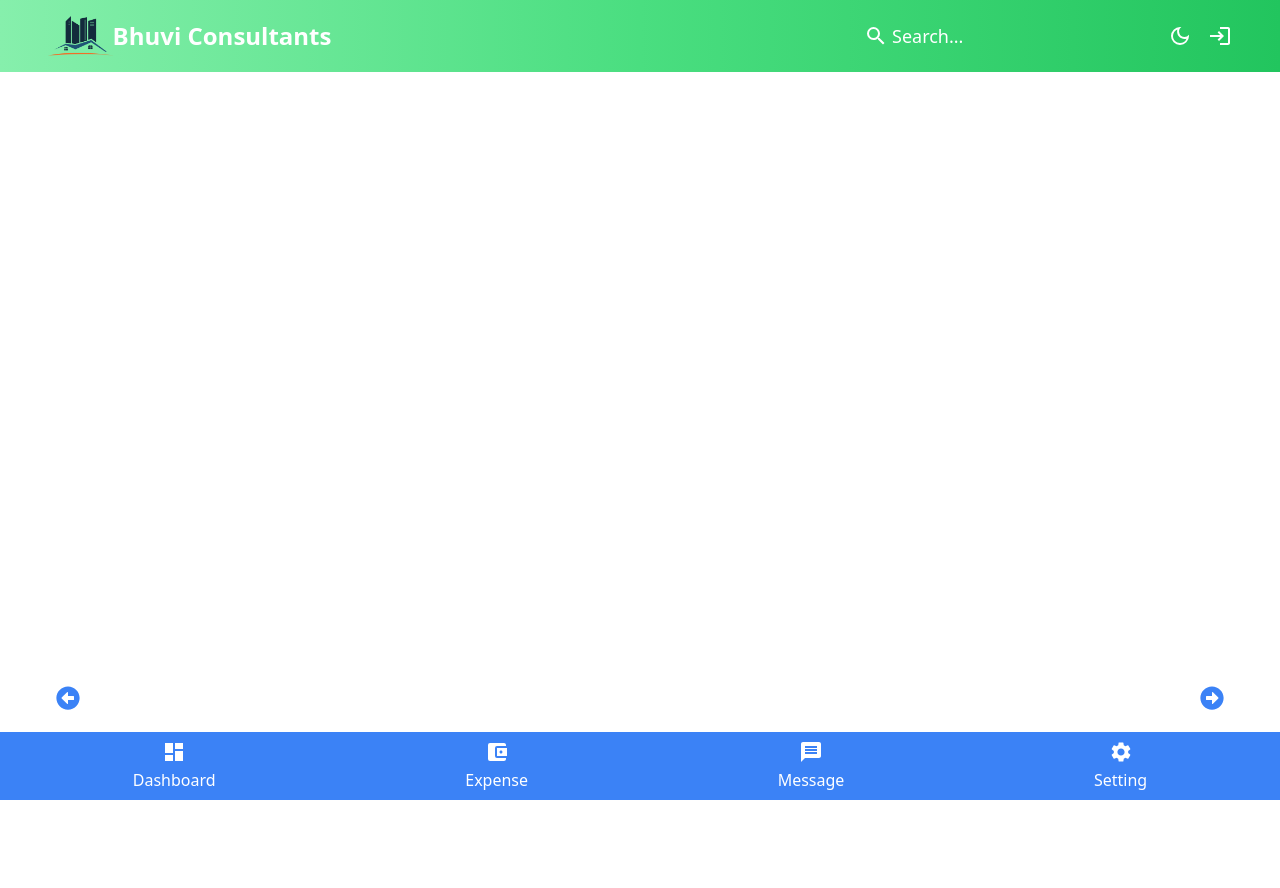
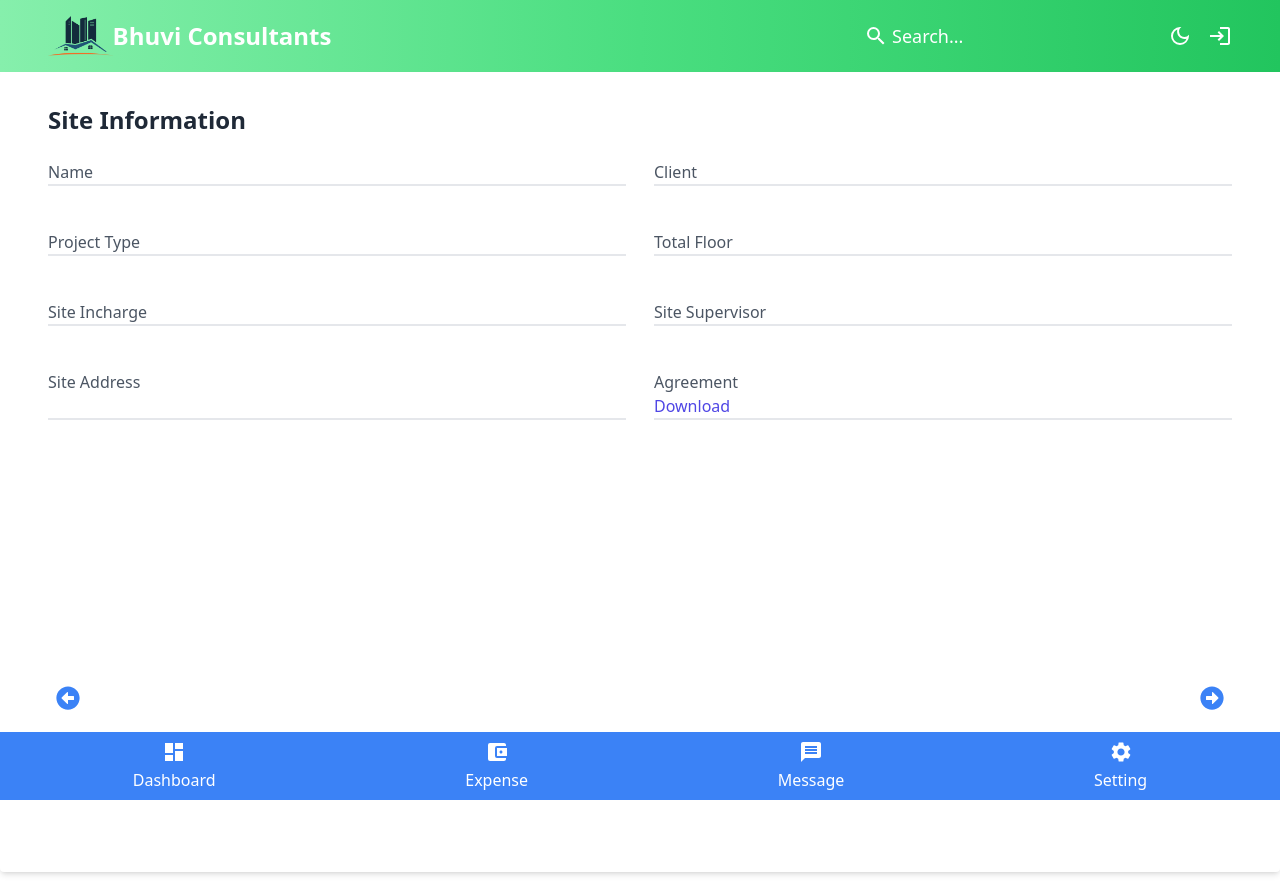
Before and after one commit to rshubham-dev/Bhuvi-Manager, a React (Create React App) app: page /site in a window 1280 px wide. Before the commit the page ends 800 px from the top, so only its background shows below. Built offline with nearby package versions, Linux system fonts and the light colour scheme.

Commit message:
ui update 2

```diff
--- a/src/components/Navbar.js
+++ b/src/components/Navbar.js
@@ -32,7 +32,7 @@ const Navbar = () => {
   };
 
   return (
-    <header className='mb-6'>
+    <header>
       <nav className="bg-gradient-to-r from-green-300 via-green-400 to-green-500 p-4 md:px-8 lg:px-12">
         <div className="flex flex-col md:flex-row items-center justify-between">
           <div>
--- a/src/screen/SiteScreen.js
+++ b/src/screen/SiteScreen.js
@@ -3,7 +3,7 @@ import axios from 'axios';
 import { useLocation} from 'react-router-dom';
 
 const SiteScreen = () => {
-  const [siteData, setSiteData] = useState({});
+  const [site, setSiteData] = useState({});
   const location = useLocation();
   console.log(location);
 
@@ -27,7 +27,48 @@ const SiteScreen = () => {
     }
   };
   return (
-    <div>{siteData.name}</div>
+    <>
+<div className="bg-white shadow-md rounded px-12 py-8 mb-4 h-screen">
+      <h3 className="text-2xl font-semibold text-gray-800 mb-6">Site Information</h3>
+      <div className="grid grid-cols-1 md:grid-cols-2 gap-7 ">
+        <div className="mb-4 border-b-2">
+          <label className="block text-l font-medium text-gray-600">Name</label>
+          <p className="text-lg text-gray-800">{site.name}</p>
+        </div>
+        <div className="mb-4 border-b-2">
+          <label className="block text-l font-medium text-gray-600">Client</label>
+          <p className="text-lg text-gray-800">{site.client}</p>
+        </div>
+        <div className="mb-4 border-b-2">
+          <label className="block text-l font-medium text-gray-600">Project Type</label>
+          <p className="text-lg text-gray-800">{site.projectType}</p>
+        </div>
+        <div className="mb-4 border-b-2">
+          <label className="block text-l font-medium text-gray-600">Total Floor</label>
+          <p className="text-lg text-gray-800">{site.floors}</p>
+        </div>
+        <div className="mb-4 border-b-2">
+          <label className="block text-l font-medium text-gray-600">Site Incharge</label>
+          <p className="text-lg text-gray-800">{site.incharge}</p>
+        </div>
+        <div className="mb-4 border-b-2">
+          <label className="block text-l font-medium text-gray-600">Site Supervisor</label>
+          <p className="text-lg text-gray-800">{site.supervisor}</p>
+        </div>
+        <div className="mb-4 border-b-2">
+          <label className="block text-l font-medium text-gray-600">Site Address</label>
+          <p className="text-lg text-gray-800"></p>
+        </div>
+        <div className="mb-4 border-b-2">
+          <label className="block text-l font-medium text-gray-600">Agreement</label>
+              <span className="truncate font-medium text-gray-800">{site.agreement}</span>
+              <a href="#" className="text-indigo-600 hover:text-indigo-500">
+                Download
+              </a>
+        </div>
+      </div>
+    </div>
+        </>
   )
 }
 
--- a/src/screen/WorkOrderScreen.js
+++ b/src/screen/WorkOrderScreen.js
@@ -2,7 +2,7 @@ import React from 'react'
 
 const WorkOrderScreen = () => {
   return (
-    <div>WorkOrderScreen</div>
+    <></>
   )
 }
 
```
